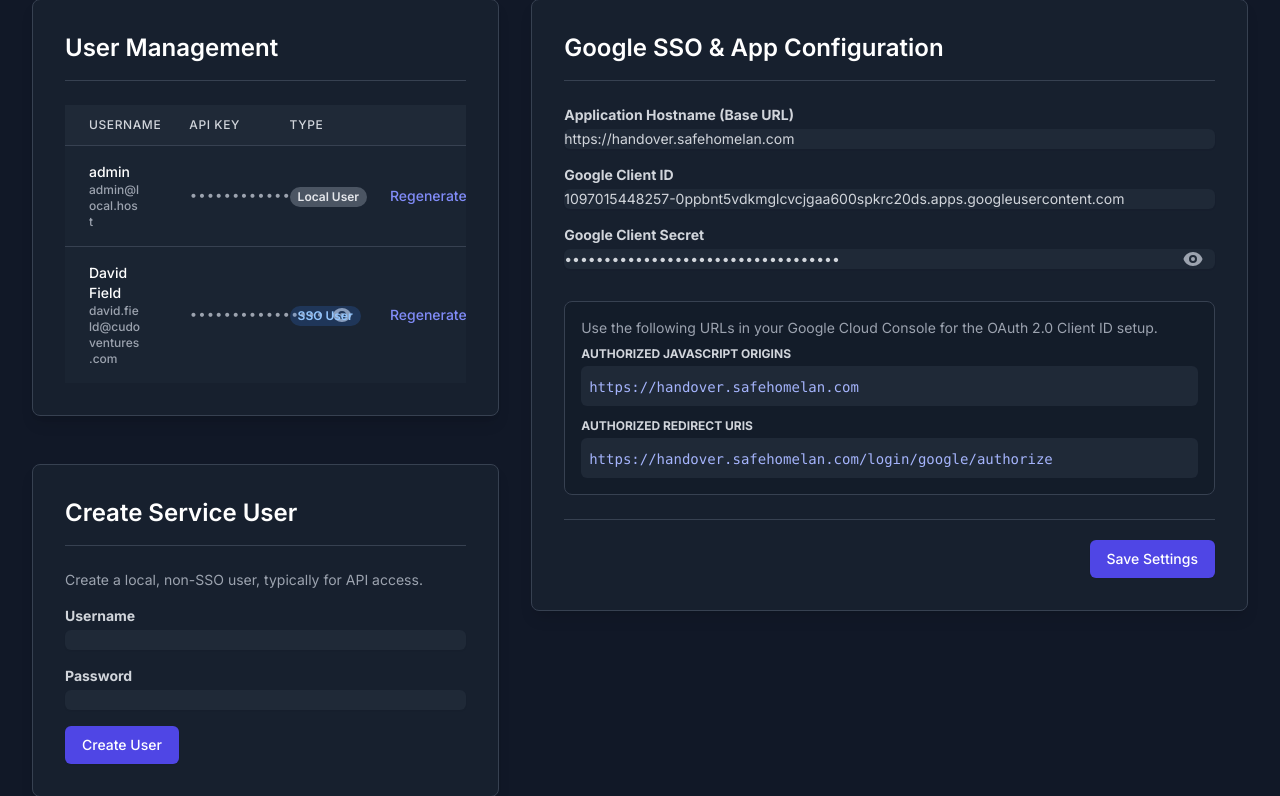
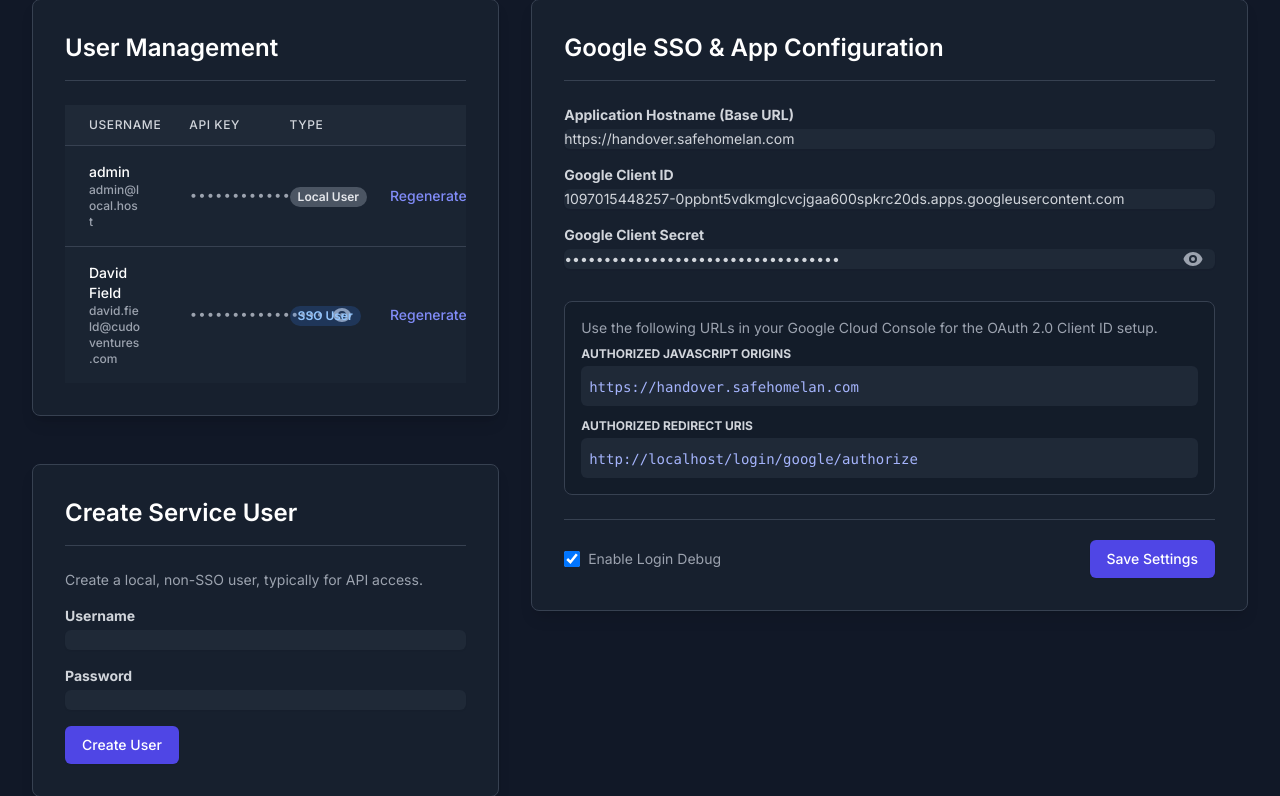
Before and after one commit to mightywomble/handover, a Flask app: page /settings in a window 1280 px wide. Shown: the part 193-989 px from the top of the page. Run offline with Flask 3, Linux system fonts and the light colour scheme; a user stored in the database is signed in; some libraries are stand-ins or nearby versions.

Commit message:
updated sso

```diff
--- a/handover_app/routes.py
+++ b/handover_app/routes.py
@@ -428,29 +428,33 @@ def settings():
     """Shows the user management and settings page."""
     users = User.query.all()
 
-    # Get hostname from the live app config
+    # Use url_for with _external=True to respect proxy headers for the redirect URI
+    google_redirect_uri = url_for('auth.google_authorize', _external=True)
+
+    # The hostname for display should still come from the config for consistency in the UI
     app_hostname = current_app.config.get('APP_HOSTNAME', '')
-    google_redirect_uri = f"{app_hostname.rstrip('/')}{url_for('auth.google_authorize')}"
 
-    # Explicitly pass the config values needed by the template to avoid UndefinedError
     google_client_id = current_app.config.get('GOOGLE_CLIENT_ID', '')
     google_client_secret = current_app.config.get('GOOGLE_CLIENT_SECRET', '')
+    enable_login_debug = current_app.config.get('ENABLE_LOGIN_DEBUG') == 'true'
 
     return render_template('settings.html',
                            users=users,
                            google_redirect_uri=google_redirect_uri,
                            app_hostname=app_hostname,
                            google_client_id=google_client_id,
-                           google_client_secret=google_client_secret)
+                           google_client_secret=google_client_secret,
+                           enable_login_debug=enable_login_debug)
 
 @bp.route('/settings/update', methods=['POST'])
 @login_required
 def update_settings():
-    """Updates application settings like the hostname and Google SSO credentials."""
+    """Updates application settings."""
     settings_to_update = {
         'APP_HOSTNAME': request.form.get('app_hostname'),
         'GOOGLE_CLIENT_ID': request.form.get('google_client_id'),
-        'GOOGLE_CLIENT_SECRET': request.form.get('google_client_secret')
+        'GOOGLE_CLIENT_SECRET': request.form.get('google_client_secret'),
+        'ENABLE_LOGIN_DEBUG': 'true' if 'enable_login_debug' in request.form else 'false'
     }
 
     try:
@@ -458,18 +462,14 @@ def update_settings():
             setting = Setting.query.filter_by(key=key).first()
             if setting:
                 setting.value = value
-                # Update the config of the running app immediately
                 current_app.config[key] = value
             else:
-                # This case should ideally not be hit if defaults are created properly
                 new_setting = Setting(key=key, value=value)
                 db.session.add(new_setting)
                 current_app.config[key] = value
 
         db.session.commit()
 
-        # After updating secrets, the OAuth client needs to be re-registered
-        # This is a simplified approach. A more robust solution might involve a dedicated function.
         oauth = current_app.config['oauth']
         oauth.register(
             name='google',
@@ -477,7 +477,7 @@ def update_settings():
             client_secret=current_app.config.get('GOOGLE_CLIENT_SECRET'),
             server_metadata_url='https://accounts.google.com/.well-known/openid-configuration',
             client_kwargs={'scope': 'openid email profile'},
-            overwrite=True # Overwrite the existing client
+            overwrite=True
         )
 
         flash('Settings updated successfully.', 'success')
--- a/templates/settings.html
+++ b/templates/settings.html
@@ -137,10 +137,16 @@
                         </div>
                     </div>
                 </div>
-                <div class="mt-6 pt-5 border-t border-gray-700 flex justify-end">
-                    <button type="submit" class="inline-flex justify-center py-2 px-4 border border-transparent shadow-sm text-sm font-medium rounded-md text-white bg-indigo-600 hover:bg-indigo-700">
-                        Save Settings
-                    </button>
+                <div class="mt-6 pt-5 border-t border-gray-700">
+                    <div class="flex justify-between items-center">
+                        <div class="flex items-center">
+                            <input type="checkbox" id="enable_login_debug" name="enable_login_debug" class="form-checkbox h-4 w-4 text-indigo-600 bg-gray-700 border-gray-600 rounded focus:ring-indigo-500" {% if enable_login_debug %}checked{% endif %}>
+                            <label for="enable_login_debug" class="ml-2 block text-sm text-gray-400">Enable Login Debug</label>
+                        </div>
+                        <button type="submit" class="inline-flex justify-center py-2 px-4 border border-transparent shadow-sm text-sm font-medium rounded-md text-white bg-indigo-600 hover:bg-indigo-700">
+                            Save Settings
+                        </button>
+                    </div>
                 </div>
             </div>
         </form>
```
Also changed, not shown: handover_app/auth.py (+6 -3 lines), instance/app.db.
